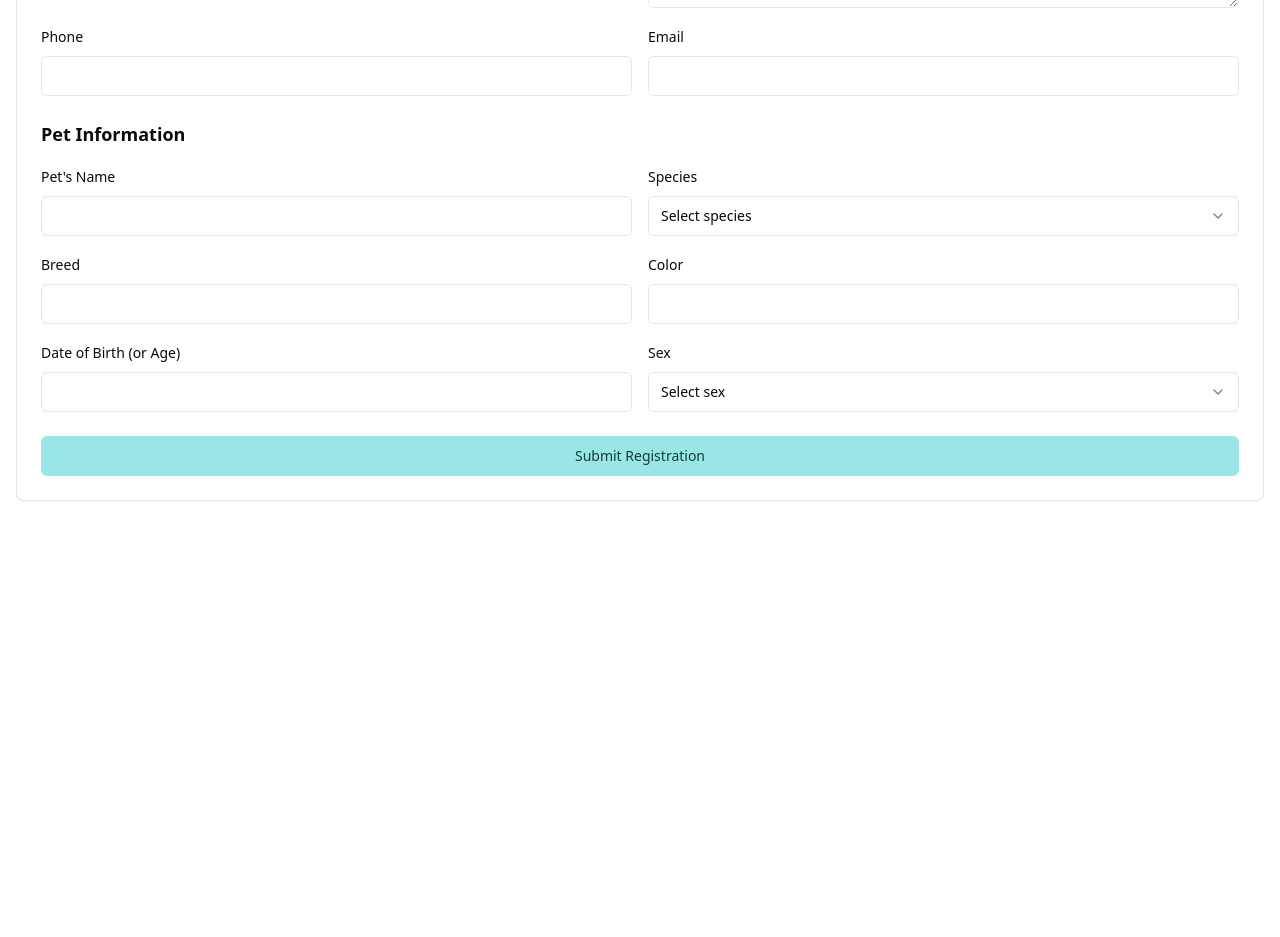
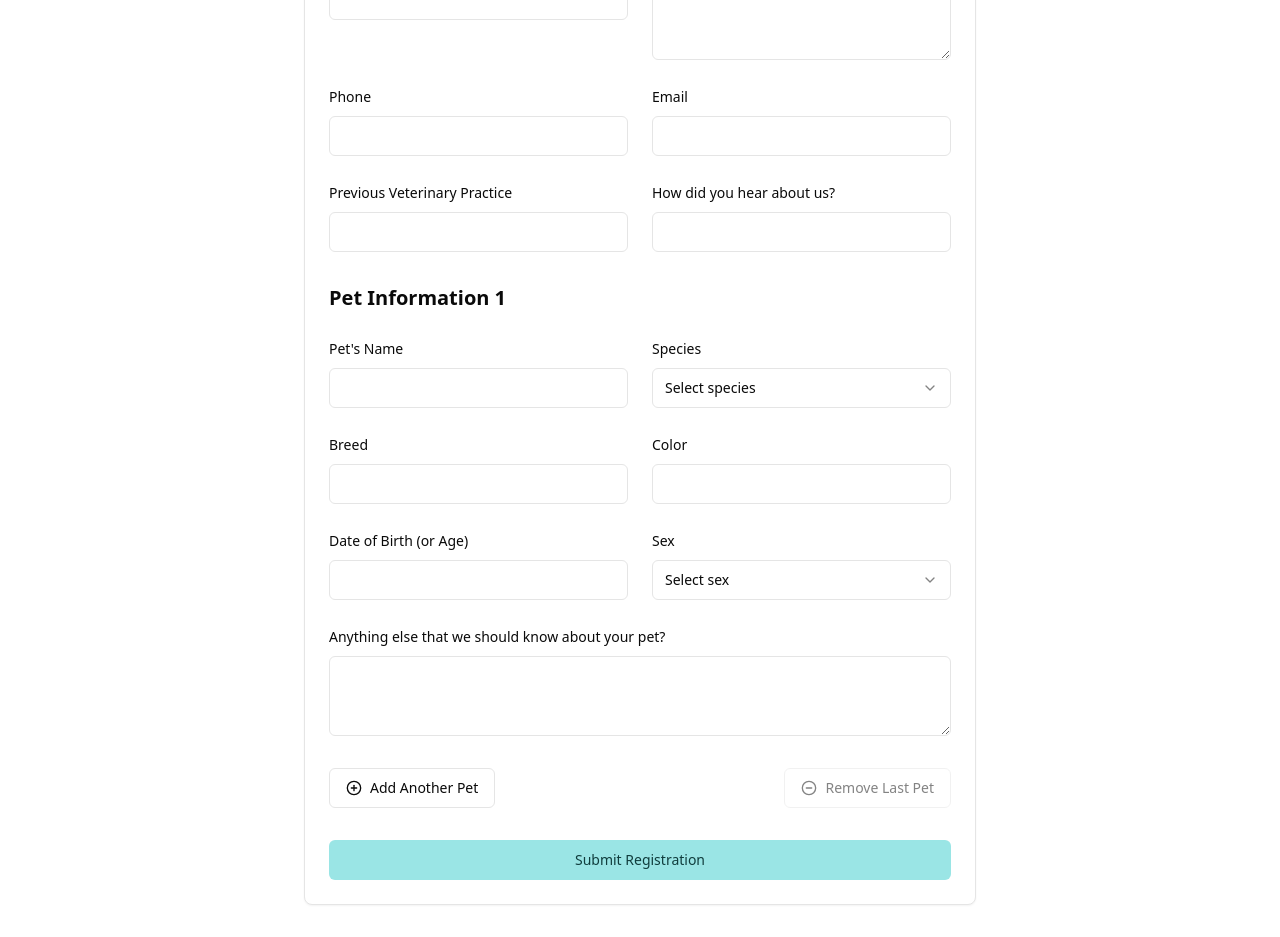
Before and after one commit to zmjohnso/moultrie-animal-clinic, a Next.js app: page /new-clients/registration-form in a window 1280 px wide. Shown: the part 380-1317 px from the top of the page. Before the commit the page ends 913 px from the top, so only its background shows below. Built offline with nearby package versions, Linux system fonts and the light colour scheme.

Commit message:
update client registration form

```diff
--- a/package.json
+++ b/package.json
@@ -9,6 +9,7 @@
     "lint": "next lint"
   },
   "dependencies": {
+    "@formspree/react": "^2.5.1",
     "@radix-ui/react-dialog": "^1.1.2",
     "@radix-ui/react-label": "^2.1.0",
     "@radix-ui/react-radio-group": "^1.2.0",
--- a/src/components/registration-form.tsx
+++ b/src/components/registration-form.tsx
@@ -1,11 +1,12 @@
 "use client";
 
-import { useFormState } from "react-dom";
+import { useState } from "react";
 import { Button } from "@/components/ui/button";
 import {
   Card,
   CardContent,
   CardDescription,
+  CardFooter,
   CardHeader,
   CardTitle,
 } from "@/components/ui/card";
@@ -19,22 +20,60 @@ import {
   SelectValue,
 } from "@/components/ui/select";
 import { Textarea } from "@/components/ui/textarea";
-import { addNewClient } from "@/app/action";
+import { useForm, ValidationError } from "@formspree/react";
+import { PlusCircle, MinusCircle } from "lucide-react";
 
-const initialState = {
-  message: null,
-  errors: {},
+export function RegistrationFormComponent() {
+  const [state, handleSubmit, reset] = useForm(
+    process.env.NEXT_PUBLIC_FORMSPREE_NEW_CLIENT_REGISTRATION_FORM || ""
+  );
+  const [pets, setPets] = useState([0]);
+
+  const addPet = () => {
+    setPets([...pets, pets.length]);
   };
 
-export function RegistrationFormComponent() {
-  const [state, formAction] = useFormState(addNewClient, initialState);
+  const removePet = () => {
+    if (pets.length > 1) {
+      setPets(pets.slice(0, -1));
+    }
+  };
+
+  if (state.succeeded) {
+    return (
+      <Card className="w-full max-w-md mx-auto mt-8">
+        <CardHeader>
+          <CardTitle>Submission Received!</CardTitle>
+        </CardHeader>
+        <CardContent>
+          <p>Thank you for registering with Moultrie Animal Clinic.</p>
+          <p className="mt-2">
+            If you haven&apos;t already called to schedule an appointment,
+            please call us at 904-797-5601 to set one up.
+          </p>
+        </CardContent>
+        <CardFooter>
+          <Button
+            type="reset"
+            onClick={reset}
+            variant="outline"
+            className="w-full"
+          >
+            Go back to client registration form
+          </Button>
+        </CardFooter>
+      </Card>
+    );
+  }
 
   return (
     <div className="container mx-auto px-4 py-8">
-      <Card>
+      <Card className="w-full max-w-2xl mx-auto">
         <CardHeader>
-          <CardTitle>New Client Registration Form</CardTitle>
-          <CardDescription>
+          <CardTitle className="text-2xl sm:text-3xl">
+            New Client Registration Form
+          </CardTitle>
+          <CardDescription className="mt-2 text-sm sm:text-base">
             If you are visiting Moultrie Animal Clinic for the first time,
             please fill out this form. You can also contact our clinic by phone
             at 904-797-5601 or email us to schedule an appointment for your pet
@@ -42,61 +81,109 @@ export function RegistrationFormComponent() {
           </CardDescription>
         </CardHeader>
         <CardContent>
-          <form action={formAction} className="space-y-6">
-            <div className="space-y-4">
-              <h3 className="text-lg font-semibold">Owner Information</h3>
-              <div className="grid grid-cols-1 gap-4 sm:grid-cols-2">
+          <form onSubmit={handleSubmit} className="space-y-8">
+            <div className="space-y-6">
+              <h3 className="text-xl font-semibold">Owner Information</h3>
+              <div className="grid grid-cols-1 gap-6 sm:grid-cols-2">
                 <div className="space-y-2">
                   <Label htmlFor="ownerName">Owner&apos;s Name</Label>
                   <Input id="ownerName" name="ownerName" required />
-                  {state.errors?.ownerName && (
-                    <p className="text-sm text-red-500">
-                      {state.errors.ownerName}
-                    </p>
-                  )}
+                  <ValidationError
+                    prefix="Owner Name"
+                    field="ownerName"
+                    errors={state.errors}
+                    className="text-red-500 text-sm"
+                  />
                 </div>
                 <div className="space-y-2">
                   <Label htmlFor="address">Address</Label>
                   <Textarea id="address" name="address" required />
-                  {state.errors?.address && (
-                    <p className="text-sm text-red-500">
-                      {state.errors.address}
-                    </p>
-                  )}
+                  <ValidationError
+                    prefix="Address"
+                    field="address"
+                    errors={state.errors}
+                    className="text-red-500 text-sm"
+                  />
                 </div>
                 <div className="space-y-2">
                   <Label htmlFor="phone">Phone</Label>
                   <Input id="phone" name="phone" type="tel" required />
-                  {state.errors?.phone && (
-                    <p className="text-sm text-red-500">{state.errors.phone}</p>
-                  )}
+                  <ValidationError
+                    prefix="Phone"
+                    field="phone"
+                    errors={state.errors}
+                    className="text-red-500 text-sm"
+                  />
                 </div>
                 <div className="space-y-2">
                   <Label htmlFor="email">Email</Label>
                   <Input id="email" name="email" type="email" required />
-                  {state.errors?.email && (
-                    <p className="text-sm text-red-500">{state.errors.email}</p>
-                  )}
+                  <ValidationError
+                    prefix="Email"
+                    field="email"
+                    errors={state.errors}
+                    className="text-red-500 text-sm"
+                  />
+                </div>
+                <div className="space-y-2">
+                  <Label htmlFor="previousVeterinaryPractice">
+                    Previous Veterinary Practice
+                  </Label>
+                  <Input
+                    id="previousVeterinaryPractice"
+                    name="previousVeterinaryPractice"
+                  />
+                  <ValidationError
+                    prefix="Previous Veterinary Practice"
+                    field="previousVeterinaryPractice"
+                    errors={state.errors}
+                    className="text-red-500 text-sm"
+                  />
+                </div>
+                <div className="space-y-2">
+                  <Label htmlFor="howDidYouHearAboutUs">
+                    How did you hear about us?
+                  </Label>
+                  <Input
+                    id="howDidYouHearAboutUs"
+                    name="howDidYouHearAboutUs"
+                  />
+                  <ValidationError
+                    prefix="How did you hear about us?"
+                    field="howDidYouHearAboutUs"
+                    errors={state.errors}
+                    className="text-red-500 text-sm"
+                  />
                 </div>
               </div>
             </div>
 
-            <div className="space-y-4">
-              <h3 className="text-lg font-semibold">Pet Information</h3>
-              <div className="grid grid-cols-1 gap-4 sm:grid-cols-2">
+            {pets.map((petIndex) => (
+              <div key={petIndex} className="space-y-6">
+                <h3 className="text-xl font-semibold">
+                  Pet Information {petIndex + 1}
+                </h3>
+                <div className="grid grid-cols-1 gap-6 sm:grid-cols-2">
                   <div className="space-y-2">
-                  <Label htmlFor="petName">Pet&apos;s Name</Label>
-                  <Input id="petName" name="petName" required />
-                  {state.errors?.petName && (
-                    <p className="text-sm text-red-500">
-                      {state.errors.petName}
-                    </p>
-                  )}
+                    <Label htmlFor={`petName-${petIndex}`}>
+                      Pet&apos;s Name
+                    </Label>
+                    <Input
+                      id={`petName-${petIndex}`}
+                      name={`petName-${petIndex}`}
+                      required
+                    />
+                    <ValidationError
+                      prefix={`Pet Name ${petIndex + 1}`}
+                      field={`petName-${petIndex}`}
+                      errors={state.errors}
+                      className="text-red-500 text-sm"
+                    />
                   </div>
                   <div className="space-y-2">
-                  <Label>Species</Label>
-                  <Select name="species">
-                    <SelectTrigger>
+                    <Label htmlFor={`species-${petIndex}`}>Species</Label>
+                    <Select name={`species-${petIndex}`} required>
+                      <SelectTrigger id={`species-${petIndex}`}>
                         <SelectValue placeholder="Select species" />
                       </SelectTrigger>
                       <SelectContent>
@@ -104,61 +191,130 @@ export function RegistrationFormComponent() {
                         <SelectItem value="cat">Cat</SelectItem>
                       </SelectContent>
                     </Select>
-                  {state.errors?.species && (
-                    <p className="text-sm text-red-500">
-                      {state.errors.species}
-                    </p>
-                  )}
+                    <ValidationError
+                      prefix={`Species ${petIndex + 1}`}
+                      field={`species-${petIndex}`}
+                      errors={state.errors}
+                      className="text-red-500 text-sm"
+                    />
                   </div>
                   <div className="space-y-2">
-                  <Label htmlFor="breed">Breed</Label>
-                  <Input id="breed" name="breed" required />
-                  {state.errors?.breed && (
-                    <p className="text-sm text-red-500">{state.errors.breed}</p>
-                  )}
+                    <Label htmlFor={`breed-${petIndex}`}>Breed</Label>
+                    <Input
+                      id={`breed-${petIndex}`}
+                      name={`breed-${petIndex}`}
+                      required
+                    />
+                    <ValidationError
+                      prefix={`Breed ${petIndex + 1}`}
+                      field={`breed-${petIndex}`}
+                      errors={state.errors}
+                      className="text-red-500 text-sm"
+                    />
                   </div>
                   <div className="space-y-2">
-                  <Label htmlFor="color">Color</Label>
-                  <Input id="color" name="color" required />
-                  {state.errors?.color && (
-                    <p className="text-sm text-red-500">{state.errors.color}</p>
-                  )}
+                    <Label htmlFor={`color-${petIndex}`}>Color</Label>
+                    <Input
+                      id={`color-${petIndex}`}
+                      name={`color-${petIndex}`}
+                      required
+                    />
+                    <ValidationError
+                      prefix={`Color ${petIndex + 1}`}
+                      field={`color-${petIndex}`}
+                      errors={state.errors}
+                      className="text-red-500 text-sm"
+                    />
                   </div>
                   <div className="space-y-2">
-                  <Label htmlFor="dateOfBirth">Date of Birth (or Age)</Label>
-                  <Input id="dateOfBirth" name="dateOfBirth" required />
-                  {state.errors?.dateOfBirth && (
-                    <p className="text-sm text-red-500">
-                      {state.errors.dateOfBirth}
-                    </p>
-                  )}
+                    <Label htmlFor={`dateOfBirth-${petIndex}`}>
+                      Date of Birth (or Age)
+                    </Label>
+                    <Input
+                      id={`dateOfBirth-${petIndex}`}
+                      name={`dateOfBirth-${petIndex}`}
+                      required
+                    />
+                    <ValidationError
+                      prefix={`Date of Birth ${petIndex + 1}`}
+                      field={`dateOfBirth-${petIndex}`}
+                      errors={state.errors}
+                      className="text-red-500 text-sm"
+                    />
                   </div>
                   <div className="space-y-2">
-                  <Label htmlFor="sex">Sex</Label>
-                  <Select name="sex">
-                    <SelectTrigger>
+                    <Label htmlFor={`sex-${petIndex}`}>Sex</Label>
+                    <Select name={`sex-${petIndex}`} required>
+                      <SelectTrigger id={`sex-${petIndex}`}>
                         <SelectValue placeholder="Select sex" />
                       </SelectTrigger>
                       <SelectContent>
                         <SelectItem value="male">Male</SelectItem>
                         <SelectItem value="female">Female</SelectItem>
+                        <SelectItem value="neuteredMale">
+                          Neutered Male
+                        </SelectItem>
+                        <SelectItem value="spayedFemale">
+                          Spayed Female
+                        </SelectItem>
                       </SelectContent>
                     </Select>
-                  {state.errors?.sex && (
-                    <p className="text-sm text-red-500">{state.errors.sex}</p>
-                  )}
+                    <ValidationError
+                      prefix={`Sex ${petIndex + 1}`}
+                      field={`sex-${petIndex}`}
+                      errors={state.errors}
+                      className="text-red-500 text-sm"
+                    />
+                  </div>
+                  <div className="space-y-2 sm:col-span-2">
+                    <Label htmlFor={`anything-else-${petIndex}`}>
+                      Anything else that we should know about your pet?
+                    </Label>
+                    <Textarea
+                      id={`anything-else-${petIndex}`}
+                      name={`anything-else-${petIndex}`}
+                    />
+                    <ValidationError
+                      prefix={`Anything else that we should know about your pet? ${petIndex + 1}`}
+                      field={`anything-else-${petIndex}`}
+                      errors={state.errors}
+                      className="text-red-500 text-sm"
+                    />
                   </div>
                 </div>
               </div>
+            ))}
 
-            <Button type="submit" className="w-full">
-              Submit Registration
+            <div className="flex flex-col sm:flex-row justify-between gap-4">
+              <Button
+                type="button"
+                onClick={addPet}
+                variant="outline"
+                className="w-full sm:w-auto"
+              >
+                <PlusCircle className="mr-2 h-4 w-4" />
+                Add Another Pet
+              </Button>
+              <Button
+                type="button"
+                onClick={removePet}
+                variant="outline"
+                className="w-full sm:w-auto"
+                disabled={pets.length === 1}
+              >
+                <MinusCircle className="mr-2 h-4 w-4" />
+                Remove Last Pet
+              </Button>
+            </div>
+
+            <Button
+              type="submit"
+              disabled={state.submitting}
+              className="w-full"
+            >
+              {state.submitting ? "Submitting..." : "Submit Registration"}
             </Button>
           </form>
-
-          {state.message && (
-            <p className="mt-4 text-center text-green-600">{state.message}</p>
-          )}
         </CardContent>
       </Card>
     </div>
```
Also changed, not shown: 1 other file (tests, documents, lock files or other folders). Lines whose indentation alone changed are shown as unchanged.
